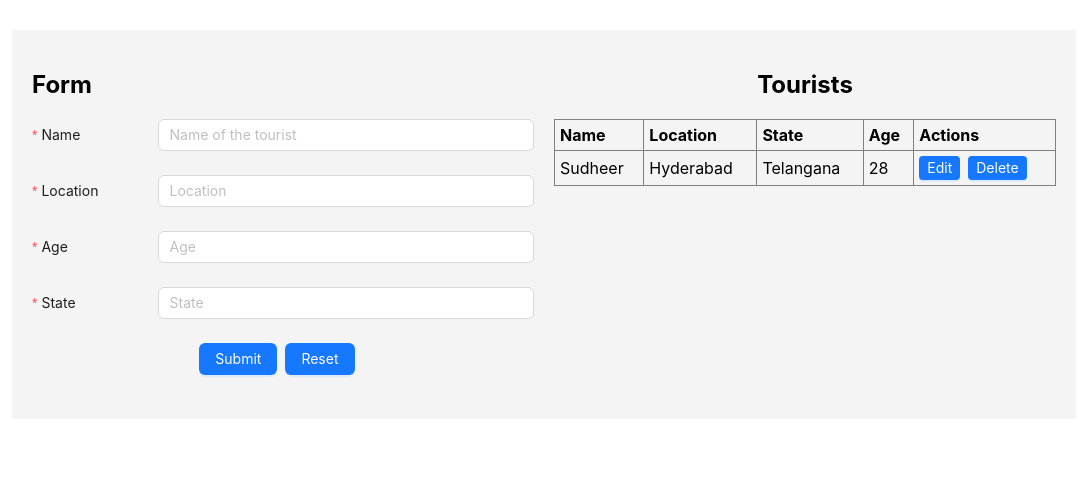
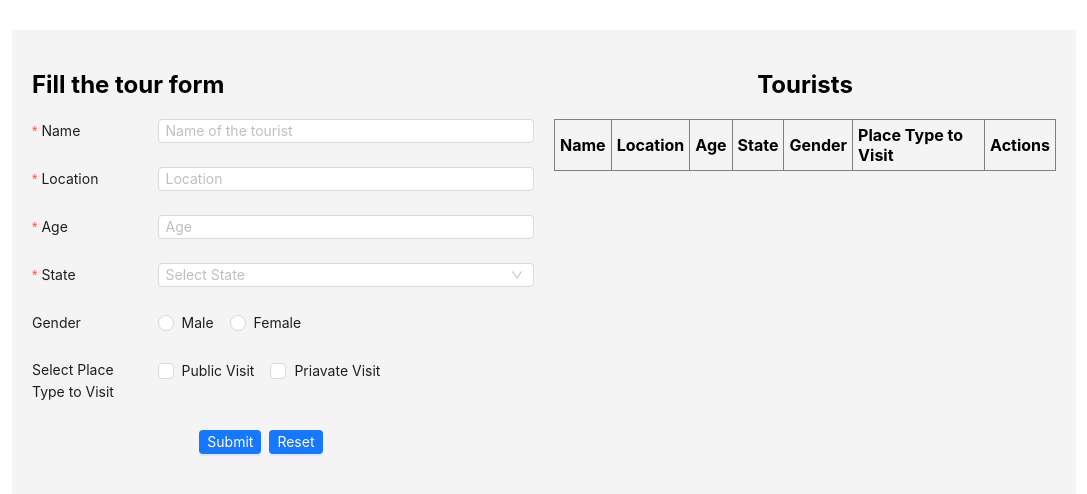
Before and after one commit to andrasatish/react-stuff, a React (Create React App) app: page / in a window 1280 px wide. Shown: the top 494 px of the page, without its empty margins (96-1183 px from the left). Built offline with nearby package versions, Linux system fonts and the light colour scheme.

Commit message:
curd operation

```diff
--- a/src/components/03.curd/curd.css
+++ b/src/components/03.curd/curd.css
@@ -5,6 +5,7 @@
     margin: 30px auto;
     padding: 20px;
     gap: 20px;
+    overflow: hidden;
 }
 .curd-item-container{
     width: 50%;
@@ -12,6 +13,8 @@
 .table-container{
     width: 100%;
     border-collapse: collapse;
+    box-sizing: border-box;
+    overflow: auto;
 }
 
 .table-container th{
@@ -22,3 +25,10 @@
     border: 1px solid gray;
     padding: 5px;
 }
+
+.pills{
+    background: aqua;
+    padding: 4px;
+    border-radius: 10px;
+    margin: 2px;
+}
--- a/src/components/03.curd/curd.jsx
+++ b/src/components/03.curd/curd.jsx
@@ -1,21 +1,33 @@
-import React from 'react';
+import React, { useState } from 'react';
 import './curd.css';
-import { Button, Space, Form, Input, InputNumber } from 'antd';
+import { Button, Space, Form, Input, InputNumber, Select, Radio, Checkbox } from 'antd';
 
 const Curd = () => {
+    const [form] = Form.useForm();
+    const statesList = [{ label: 'Telangana', value: 'TL' }, { label: 'Andhra Pradesh', value: 'AP' }, { label: 'Delhi', value: 'Delhi' }];
+    const genderOptions = [{ label: 'Male', value: 'male' }, { label: 'Female', value: 'female' }];
+    const placeTypeList = [{ label: 'Public Visit', value: 'public' }, { label: 'Priavate Visit', value: 'private' }];
+
+    const [genderData, setGender] = useState('male');
+    const [touristList, setTouristList] = useState([]);
 
     const onFinish = (values) => {
-        console.log('Success:', values);
+        setTouristList([values,...touristList]);
+        form.resetFields();
     };
 
     const onFinishFailed = (errorInfo) => {
         console.log('Failed:', errorInfo);
     };
 
+    const onGenderChange = ({ target: { value } }) => {
+        setGender(value)
+    }
+
     return (
         <div className='curd-container'>
             <div className='curd-item-container'>
-                <h2>Form</h2>
+                <h2>Fill the tour form</h2>
                 <Form
                     name="basic"
                     labelCol={{ span: 6 }}
@@ -27,6 +39,9 @@ const Curd = () => {
                     autoComplete="off"
                     colon={false}
                     labelAlign={'left'}
+                    size={'small'}
+                    form={form}
+
                 >
                     <Form.Item
                         label="Name"
@@ -52,21 +67,43 @@ const Curd = () => {
                         <InputNumber placeholder='Age' min={1} max={100} style={{ width: '100%' }} />
                     </Form.Item>
 
-
                     <Form.Item
                         label="State"
                         name="state"
-                        rules={[{ required: true, message: 'Please input state' }]}
+                        rules={[{ required: true, message: 'Please select state' }]}
                     >
-                        <Input placeholder='State' />
+                        <Select
+                            showSearch
+                            placeholder="Select State"
+                            optionFilterProp="label"
+                            options={statesList}
+                        />
                     </Form.Item>
+
+
+                    <Form.Item
+                        label="Gender"
+                        name="gender">
+                        <Radio.Group options={genderOptions} onChange={onGenderChange} value={genderData} />
+                    </Form.Item>
+
+                    <Form.Item
+                        label={
+                            <span style={{ textWrap: 'wrap', height: '70px' }}>Select Place Type to Visit</span>
+                        }
+                        name="placeType"
+                    >
+                        <Checkbox.Group options={placeTypeList} />
+                    </Form.Item>
+
+
 
                     <Form.Item wrapperCol={{ offset: 8, span: 16 }}>
                         <Space size={"small"}>
                             <Button type="primary" htmlType="submit">
                                 Submit
                             </Button>
-                            <Button type="primary">
+                            <Button type="primary" htmlType="reset">
                                 Reset
                             </Button>
                         </Space>
@@ -80,17 +117,32 @@ const Curd = () => {
                         <tr>
                             <th>Name</th>
                             <th>Location</th>
+                            <th>Age</th>
                             <th>State</th>
-                            <th>Age</th>
+                            <th>Gender</th>
+                            <th>Place Type to Visit</th>
                             <th>Actions</th>
                         </tr>
                     </thead>
                     <tbody>
+                        {
+                            touristList.map((tourist) => {
+                                return (
                                     <tr>
-                            <td>Sudheer</td>
-                            <td>Hyderabad</td>
-                            <td>Telangana</td>
-                            <td>28</td>
+                                        <td>{tourist.name}</td>
+                                        <td>{tourist.location}</td>
+                                        <td>{tourist.age}</td>
+                                        <td>{tourist.state}</td>
+                                        <td>{tourist.gender}</td>
+                                        <td>
+                                            {
+                                                tourist.placeType.map((place)=>{
+                                                    return (
+                                                        <span className={'pills'}>{place}</span>
+                                                    )
+                                                })
+                                            }
+                                            </td>
                                         <td>
                                             <Space size={"small"}>
                                                 <Button type="primary" size={"small"}>Edit</Button>
@@ -98,6 +150,9 @@ const Curd = () => {
                                             </Space>
                                         </td>
                                     </tr>
+                                )
+                            })
+                        }
                     </tbody>
                 </table>
             </div>
```
Lines whose indentation alone changed are shown as unchanged.
